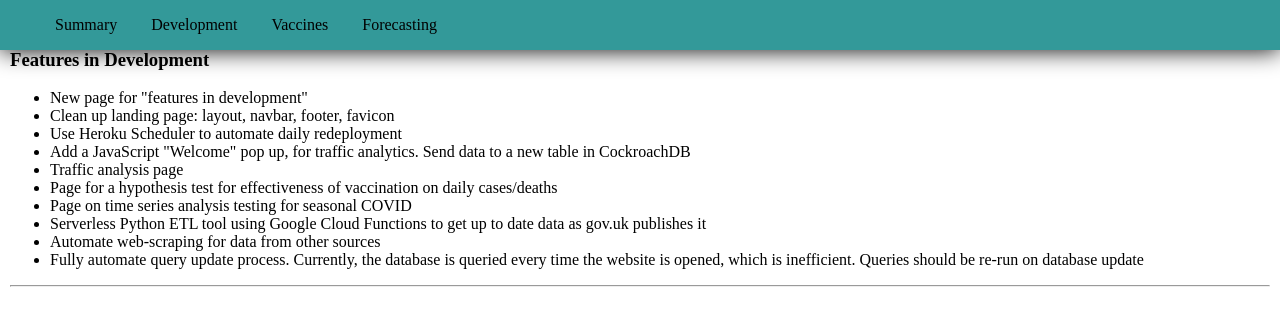
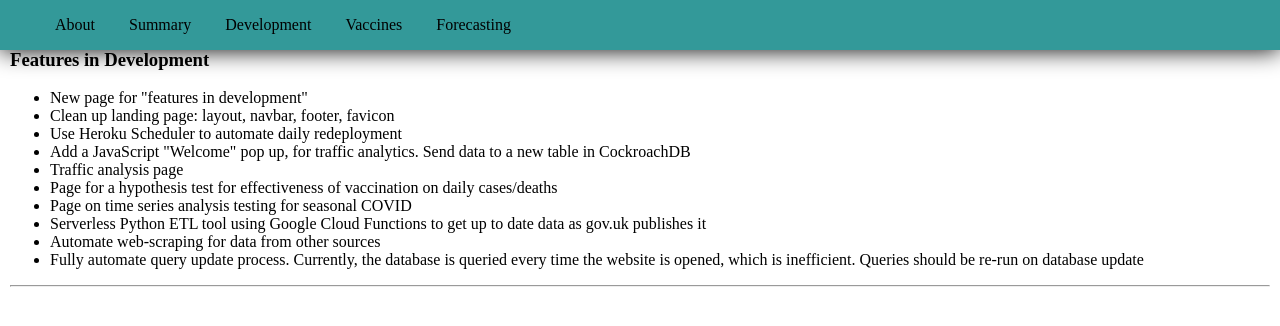
Before and after one commit to ArjunNiranjan1/covid19Project, a Flask app: page /features/ in a window 1280 px wide. Shown: the top 326 px of the page. Run offline with Flask 2, Linux system fonts and the light colour scheme; parts of the project's set-up code (start-up, migrations or seed data) failed here and were passed over.

Commit message:
about page

```diff
--- a/app.py
+++ b/app.py
@@ -6,6 +6,10 @@ app = Flask(__name__)
 @app.route('/')
 def home():
     return render_template("landing.html", data_dict = data_dict, plot_dict = plot_dict)
+
+@app.route('/about/')
+def about():
+    return render_template('about.html')
 
 @app.route('/features/')
 def features():
--- a/templates/base.html
+++ b/templates/base.html
@@ -8,6 +8,7 @@
 	<header>
 		<nav>
 			<ul>
+				<li><a href={{ url_for('about') }}>About</a></li>
 				<li><a href={{ url_for('home') }}>Summary</a></li>
 				<li><a href={{ url_for('features') }}>Development</a></li>
 				<li><a href={{ url_for('vaccines') }}>Vaccines</a></li>
```
Also changed, not shown: templates/about.html (added, +7 -0 lines).
